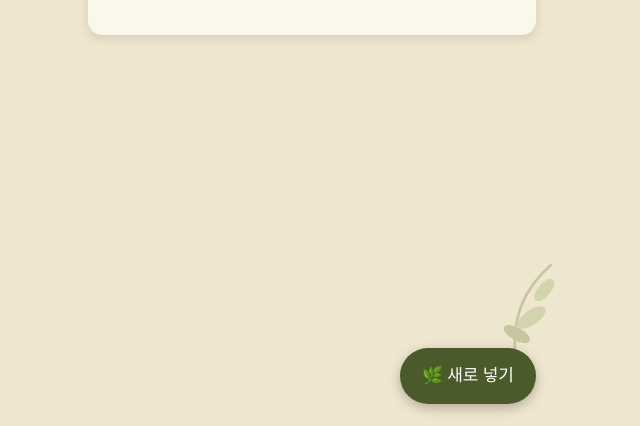
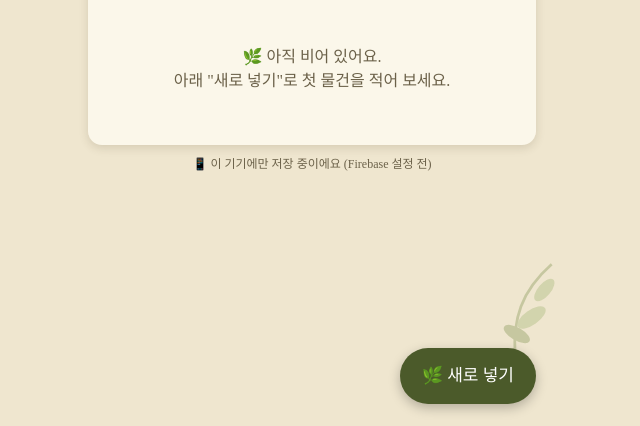
Before and after one commit to sebamowgli/House-Inventory, a plain HTML site: page index.html in a window 1280 px wide. Shown: the part 374-800 px from the top of the page, without its empty margins (328-968 px from the left). Drawn offline with Linux system fonts and the light colour scheme; a web font is replaced by a local one.

Commit message:
Add files via upload

```diff
--- a/index.html
+++ b/index.html
@@ -121,13 +121,8 @@ dialog h2{margin:0 0 12px;font-size:22px;color:var(--olive)}
 
 <script>
 // ===== 설정: Firebase 웹앱 설정값을 아래에 붙여 넣으세요. 비워 두면 이 기기에만 저장돼요(연습용). =====
-const firebaseConfig = {
-  apiKey: "AIzaSyCouWXTOxoSUjs0WwOmSzUVEwO5lfseeLo",
-  authDomain: "bium-chaeum.firebaseapp.com",
-  projectId: "bium-chaeum",
-  storageBucket: "bium-chaeum.firebasestorage.app",
-  messagingSenderId: "309359763281",
-  appId: "1:309359763281:web:d10b8c0e4226f0e1743d70"
+const FIREBASE_CONFIG = {
+  apiKey: "", authDomain: "", projectId: "", storageBucket: "", messagingSenderId: "", appId: ""
 };
 
 const CATS = {
```
